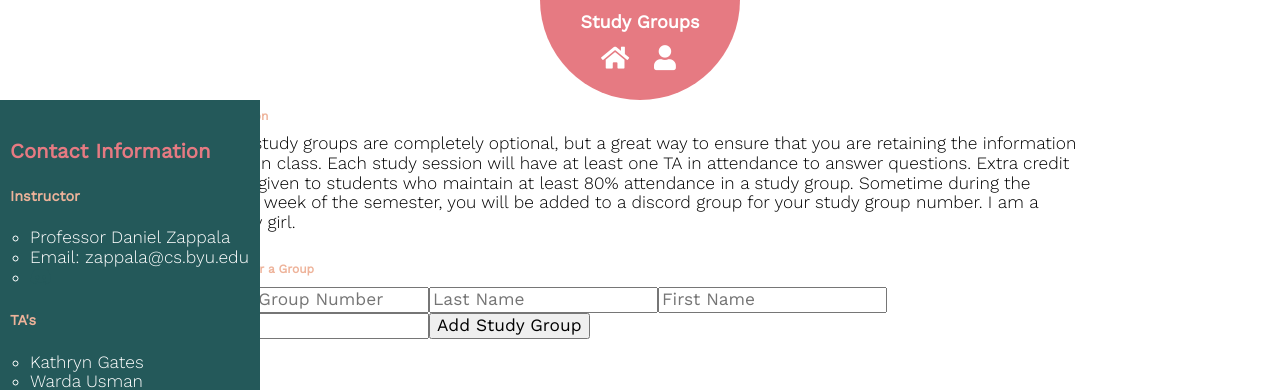
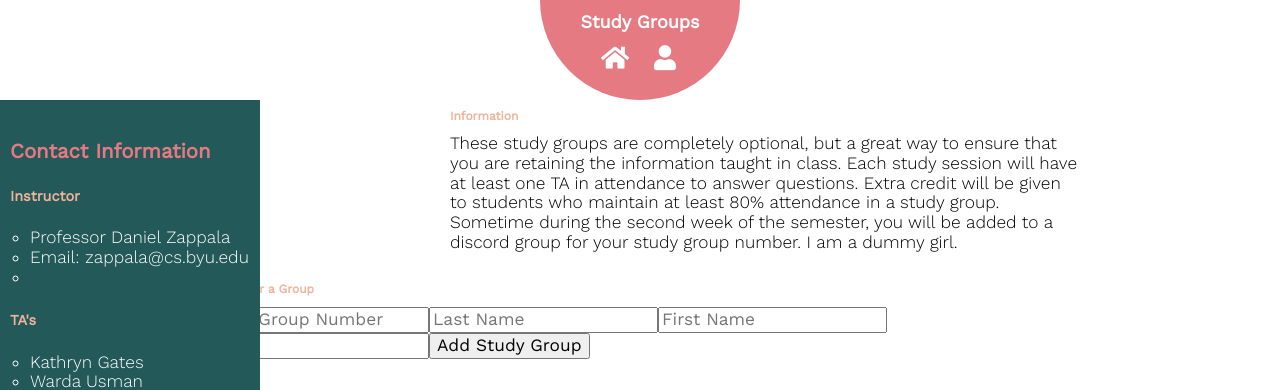
Before and after one commit to elliking1/cp5, a Vue app in the folder front-end/: page / in a window 1280 px wide. Shown: the top 390 px of the page. Built offline with nearby package versions, Linux system fonts and the light colour scheme; no server answers.

Commit message:
Update Home.vue

```diff
--- a/front-end/src/views/Home.vue
+++ b/front-end/src/views/Home.vue
@@ -99,5 +99,6 @@ export default {
 <style>
 #info {
    padding-top: 100px;
+   margin-left: 250px;
 }
 </style>
```
